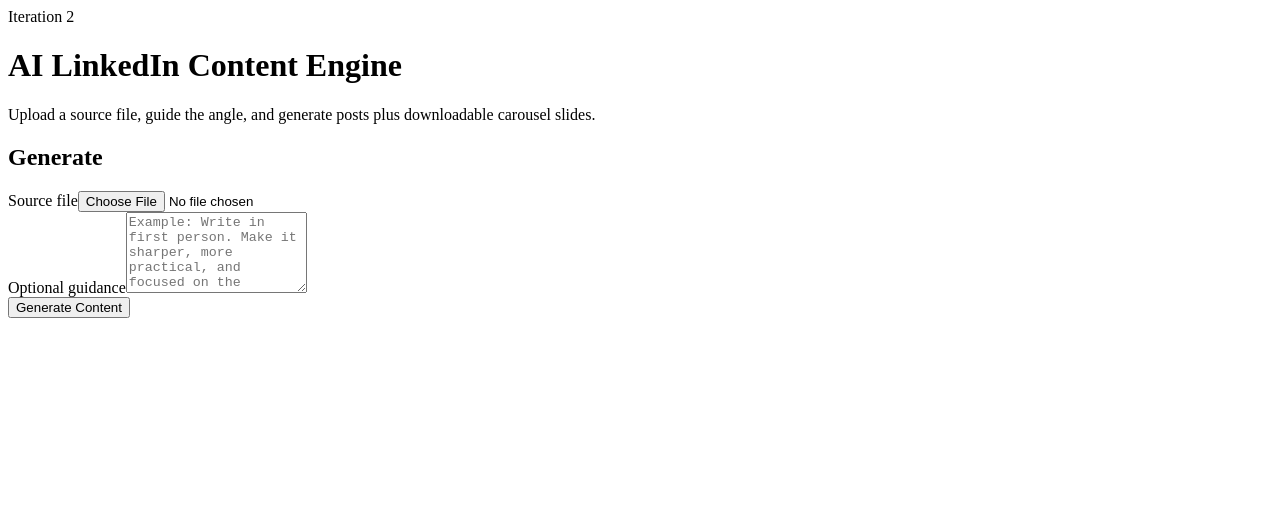
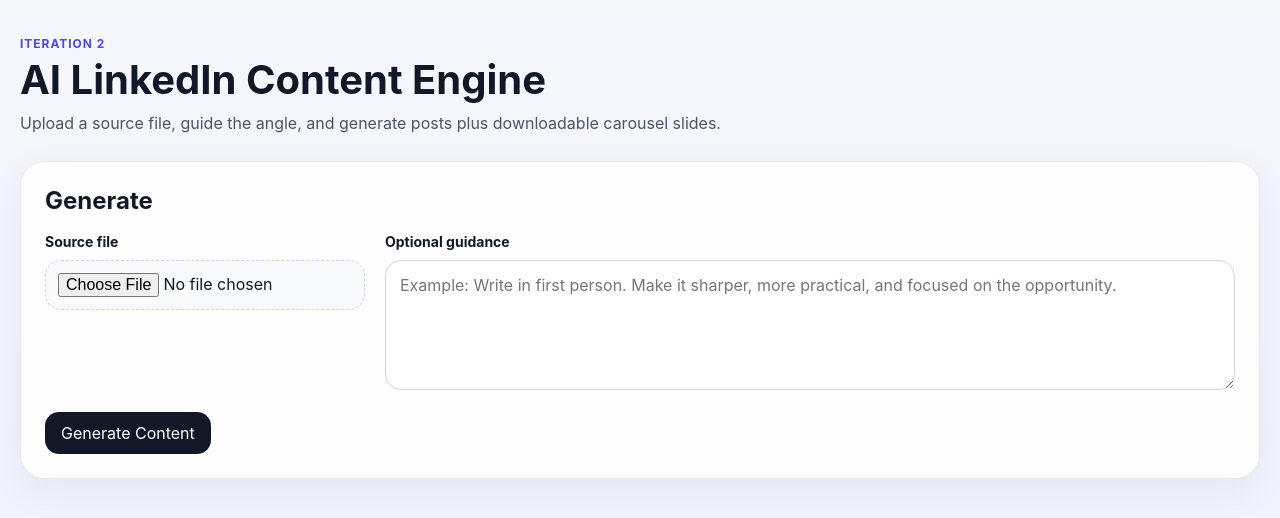
Before and after one commit to shalabhkumar100-star/linkedin-content-generator, a React (Vite) app: page / in a window 1280 px wide. Shown: the top 518 px of the page. Built offline with nearby package versions, Linux system fonts and the light colour scheme.

Commit message:
Refactor CSS for improved styling and layout

```diff
--- a/src/index.css
+++ b/src/index.css
@@ -1,26 +1,210 @@
-.block {
+:root {
+  font-family: Inter, system-ui, -apple-system, BlinkMacSystemFont, "Segoe UI", sans-serif;
+  color: #111827;
+  background: #f5f7fb;
+}
+
+* {
+  box-sizing: border-box;
+}
+
+body {
+  margin: 0;
+  background: linear-gradient(180deg, #f5f7fb 0%, #eef2ff 100%);
+}
+
+.page {
+  min-height: 100vh;
+  padding: 32px 20px 48px;
+}
+
+.shell {
+  max-width: 1320px;
+  margin: 0 auto;
+}
+
+.hero {
   margin-bottom: 24px;
 }
 
-.block h3 {
+.eyebrow {
+  display: inline-block;
+  font-size: 12px;
+  font-weight: 700;
+  letter-spacing: 0.08em;
+  text-transform: uppercase;
+  color: #4f46e5;
   margin-bottom: 8px;
 }
 
-.carousel-header {
-  display: flex;
-  justify-content: space-between;
-  align-items: center;
-  gap: 12px;
-  margin-bottom: 16px;
+h1 {
+  margin: 0 0 10px;
+  font-size: 40px;
+  line-height: 1.05;
 }
 
-.slides-wrap {
+.hero-subtitle {
+  margin: 0;
+  color: #4b5563;
+  max-width: 760px;
+  line-height: 1.6;
+}
+
+.panel {
+  background: rgba(255, 255, 255, 0.92);
+  border: 1px solid #e5e7eb;
+  border-radius: 24px;
+  padding: 24px;
+  margin-bottom: 24px;
+  box-shadow: 0 12px 40px rgba(17, 24, 39, 0.06);
+}
+
+.panel-header {
+  display: flex;
+  align-items: center;
+  justify-content: space-between;
+  gap: 12px;
+  margin-bottom: 18px;
+}
+
+.panel h2 {
+  margin: 0;
+  font-size: 24px;
+}
+
+.form-grid {
   display: grid;
-  grid-template-columns: repeat(auto-fit, minmax(280px, 1fr));
+  grid-template-columns: 320px 1fr;
   gap: 20px;
 }
 
-.slide-card-wrap {
+.field label {
+  display: block;
+  font-size: 14px;
+  font-weight: 700;
+  margin-bottom: 10px;
+}
+
+input[type="file"],
+textarea {
+  width: 100%;
+  font: inherit;
+}
+
+textarea {
+  resize: vertical;
+  min-height: 120px;
+  padding: 14px;
+  border: 1px solid #d1d5db;
+  border-radius: 16px;
+  background: white;
+}
+
+input[type="file"] {
+  padding: 12px;
+  border: 1px dashed #c7d2fe;
+  border-radius: 16px;
+  background: #f8fafc;
+}
+
+.helper {
+  margin-top: 8px;
+  font-size: 13px;
+  color: #6b7280;
+}
+
+.actions {
+  margin-top: 18px;
+}
+
+.primary-btn,
+.secondary-btn {
+  border: 0;
+  border-radius: 14px;
+  padding: 11px 16px;
+  font-weight: 700;
+  cursor: pointer;
+  font: inherit;
+}
+
+.primary-btn {
+  background: #111827;
+  color: white;
+}
+
+.secondary-btn {
+  background: #eef2ff;
+  color: #3730a3;
+}
+
+.cards-grid {
+  display: grid;
+  grid-template-columns: repeat(3, minmax(0, 1fr));
+  gap: 18px;
+}
+
+.post-card {
+  background: #ffffff;
+  border: 1px solid #e5e7eb;
+  border-radius: 20px;
+  padding: 20px;
+}
+
+.tag {
+  display: inline-flex;
+  padding: 6px 10px;
+  border-radius: 999px;
+  background: #eef2ff;
+  color: #3730a3;
+  font-size: 12px;
+  font-weight: 700;
+  text-transform: uppercase;
+  margin-bottom: 14px;
+}
+
+.post-body p,
+.script-box p {
+  margin: 0 0 14px;
+  line-height: 1.7;
+  color: #1f2937;
+}
+
+.post-body strong,
+.script-box strong,
+.clean-list strong {
+  color: #111827;
+  font-weight: 800;
+}
+
+.two-col {
+  display: grid;
+  grid-template-columns: 1fr 1fr;
+  gap: 24px;
+}
+
+.clean-list {
+  margin: 0;
+  padding-left: 18px;
+}
+
+.clean-list li {
+  margin-bottom: 12px;
+  line-height: 1.6;
+}
+
+.script-box {
+  background: #f9fafb;
+  border-radius: 18px;
+  padding: 18px;
+}
+
+.slides-grid {
+  display: grid;
+  grid-template-columns: repeat(auto-fit, minmax(240px, 1fr));
+  gap: 22px;
+}
+
+.slide-wrap {
   display: flex;
   flex-direction: column;
   gap: 10px;
@@ -29,65 +213,99 @@
 .slide {
   width: 100%;
   aspect-ratio: 4 / 5;
-  border-radius: 20px;
+  border-radius: 24px;
   overflow: hidden;
-  border: 1px solid #ddd;
-  background: #ffffff;
-  display: flex;
-  align-items: stretch;
+  box-shadow: 0 16px 35px rgba(17, 24, 39, 0.12);
 }
 
 .slide-inner {
   width: 100%;
-  padding: 28px 24px;
+  height: 100%;
+  padding: 24px;
   display: flex;
   flex-direction: column;
   justify-content: space-between;
 }
 
-.slide-kicker {
+.slide-number {
   font-size: 12px;
-  font-weight: bold;
+  font-weight: 800;
   letter-spacing: 0.08em;
-  text-transform: uppercase;
-  opacity: 0.7;
-  margin-bottom: 12px;
+  opacity: 0.8;
 }
 
-.slide h3 {
-  font-size: 28px;
-  line-height: 1.15;
+.slide-content h3 {
   margin: 0 0 14px;
+  font-size: 34px;
+  line-height: 1.05;
 }
 
-.slide p {
-  font-size: 18px;
+.slide-content p {
+  margin: 0;
+  font-size: 20px;
   line-height: 1.45;
-  margin: 0;
   white-space: pre-wrap;
 }
 
-.slide.title {
-  background: linear-gradient(135deg, #111111, #333333);
-  color: #ffffff;
+.theme-dark {
+  background: linear-gradient(135deg, #0f172a, #1e293b);
+  color: white;
 }
 
-.slide.quote {
-  background: linear-gradient(135deg, #f5f7fb, #e7ecf5);
-  color: #111111;
+.theme-light {
+  background: linear-gradient(135deg, #ffffff, #f8fafc);
+  color: #111827;
+  border: 1px solid #e5e7eb;
 }
 
-.slide.insight {
-  background: #ffffff;
-  color: #111111;
+.theme-accent {
+  background: linear-gradient(135deg, #4f46e5, #7c3aed);
+  color: white;
 }
 
-.slide.list {
-  background: linear-gradient(135deg, #ffffff, #f7f7f7);
-  color: #111111;
+.theme-soft {
+  background: linear-gradient(135deg, #ede9fe, #e0f2fe);
+  color: #111827;
 }
 
-.slide.cta {
-  background: linear-gradient(135deg, #111111, #1f1f1f);
-  color: #ffffff;
+.theme-contrast {
+  background: linear-gradient(135deg, #111827, #374151);
+  color: white;
 }
+
+.plain-pre {
+  white-space: pre-wrap;
+  word-break: break-word;
+}
+
+@media (max-width: 1100px) {
+  .cards-grid {
+    grid-template-columns: 1fr;
+  }
+
+  .two-col {
+    grid-template-columns: 1fr;
+  }
+
+  .form-grid {
+    grid-template-columns: 1fr;
+  }
+}
+
+@media (max-width: 700px) {
+  h1 {
+    font-size: 32px;
+  }
+
+  .panel {
+    padding: 18px;
+  }
+
+  .slide-content h3 {
+    font-size: 28px;
+  }
+
+  .slide-content p {
+    font-size: 18px;
+  }
+}
```
